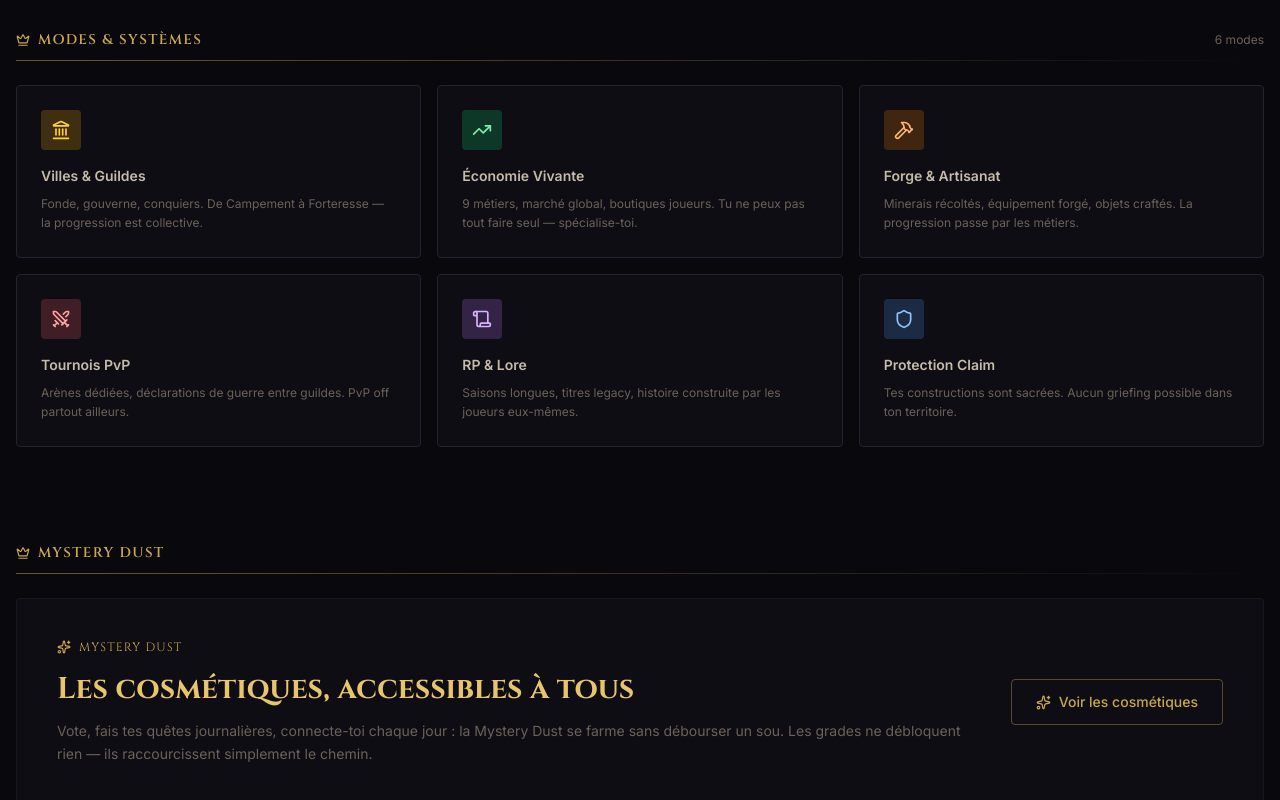
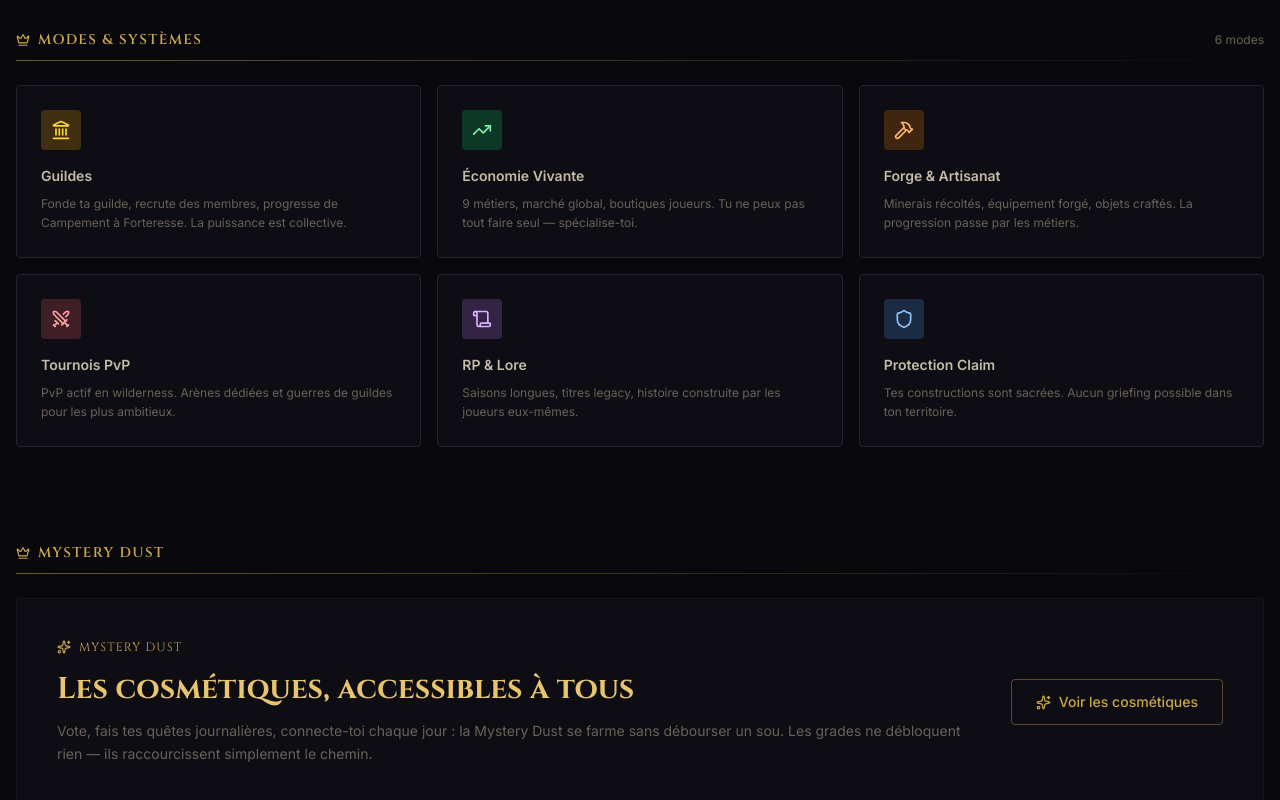
Before and after one commit to EddyBouraba/zenkar-website, a React (Vite) app: page / in a window 1280 px wide. Shown: the part 1348-2148 px from the top of the page. Built offline with nearby package versions, Linux system fonts and the light colour scheme; no server answers.

Commit message:
fix: update titles and descriptions in ModesSection and Modes for clarity and detail

```diff
--- a/src/components/home/ModesSection.tsx
+++ b/src/components/home/ModesSection.tsx
@@ -1,10 +1,10 @@
 import { Crown, Landmark, TrendingUp, Hammer, Swords, Scroll, Shield } from 'lucide-react'
 
 const MODES = [
-  { icon: Landmark,   title: 'Villes & Guildes',   iconColor: 'text-amber-300',  iconBg: 'bg-amber-400/20',  desc: 'Fonde, gouverne, conquiers. De Campement à Forteresse — la progression est collective.' },
+  { icon: Landmark,   title: 'Guildes',             iconColor: 'text-amber-300',  iconBg: 'bg-amber-400/20',  desc: 'Fonde ta guilde, recrute des membres, progresse de Campement à Forteresse. La puissance est collective.' },
   { icon: TrendingUp, title: 'Économie Vivante',    iconColor: 'text-green-300',  iconBg: 'bg-green-400/20',  desc: '9 métiers, marché global, boutiques joueurs. Tu ne peux pas tout faire seul — spécialise-toi.' },
   { icon: Hammer,     title: 'Forge & Artisanat',   iconColor: 'text-orange-300', iconBg: 'bg-orange-400/20', desc: 'Minerais récoltés, équipement forgé, objets craftés. La progression passe par les métiers.' },
-  { icon: Swords,     title: 'Tournois PvP',        iconColor: 'text-red-300',    iconBg: 'bg-red-400/20',    desc: 'Arènes dédiées, déclarations de guerre entre guildes. PvP off partout ailleurs.' },
+  { icon: Swords,     title: 'Tournois PvP',        iconColor: 'text-red-300',    iconBg: 'bg-red-400/20',    desc: 'PvP actif en wilderness. Arènes dédiées et guerres de guildes pour les plus ambitieux.' },
   { icon: Scroll,     title: 'RP & Lore',           iconColor: 'text-purple-300', iconBg: 'bg-purple-400/20', desc: 'Saisons longues, titres legacy, histoire construite par les joueurs eux-mêmes.' },
   { icon: Shield,     title: 'Protection Claim',    iconColor: 'text-blue-300',   iconBg: 'bg-blue-400/20',   desc: 'Tes constructions sont sacrées. Aucun griefing possible dans ton territoire.' },
 ]
--- a/src/pages/Modes.tsx
+++ b/src/pages/Modes.tsx
@@ -101,9 +101,9 @@ export default function Modes() {
         </div>
       </section>
 
-      {/* ── Villes & Guildes ──────────────────────────────────────────── */}
+      {/* ── Guildes ──────────────────────────────────────────────────── */}
       <section className="mb-14">
-        <SectionHeader title="Villes & Guildes" right="Lands + Guilds" />
+        <SectionHeader title="Guildes" right="Lands + Guilds" />
 
         <div className="grid grid-cols-1 lg:grid-cols-2 gap-6 mb-6">
 
```
